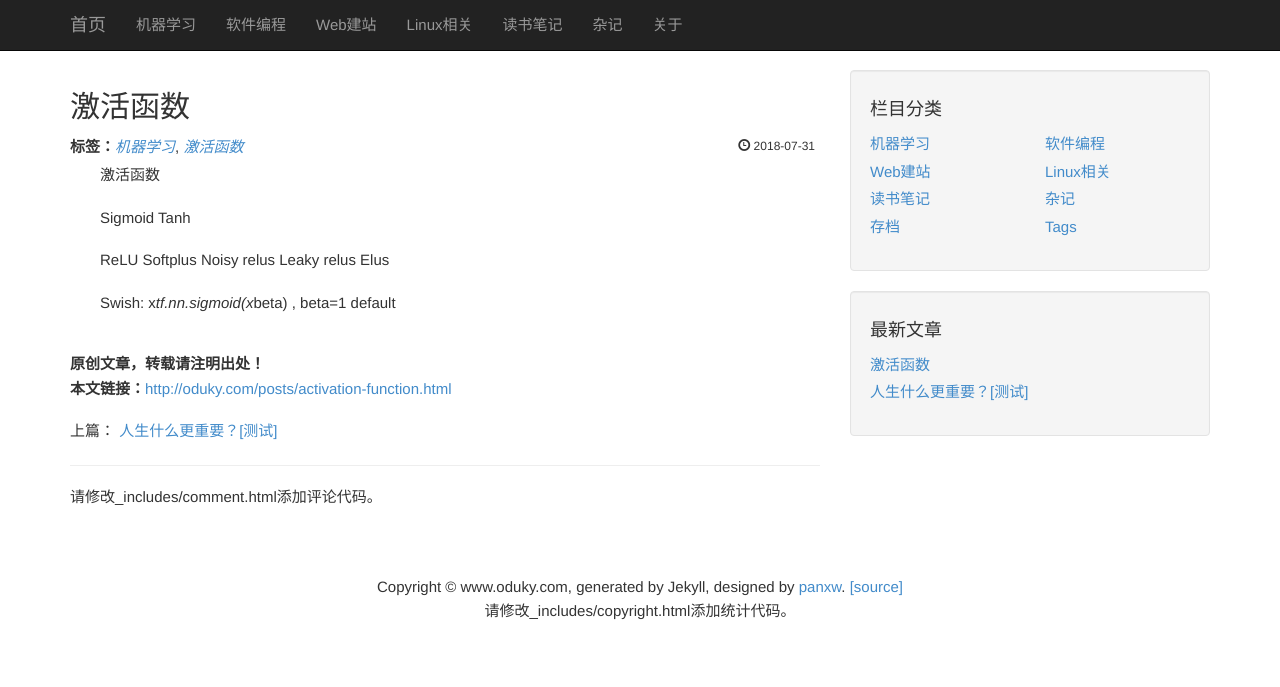
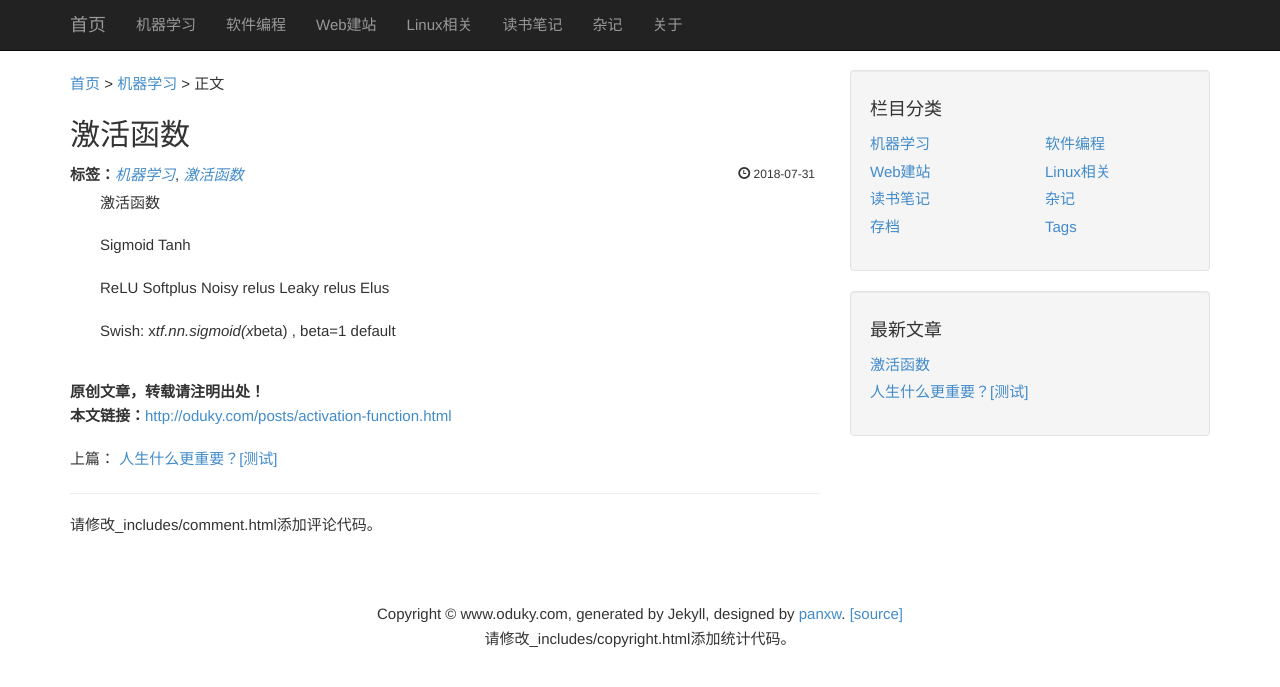
Before and after one commit to lvleysuper/lvleysuper.github.io, a Jekyll site: the page built from _posts/2018-07-31-activation-function.markdown, in a window 1280 px wide. Shown: the top 687 px of the page. Built offline with Jekyll 4.4.1, drawn with Linux system fonts in a browser that asks for light colours.

```diff
--- a/_posts/2018-07-31-activation-function.markdown
+++ b/_posts/2018-07-31-activation-function.markdown
@@ -1,6 +1,6 @@
 ---
 layout: post
-category: "machine_learning"
+category: "machine learning"
 title:  "激活函数"
 tags: [机器学习,激活函数]
 ---
```
